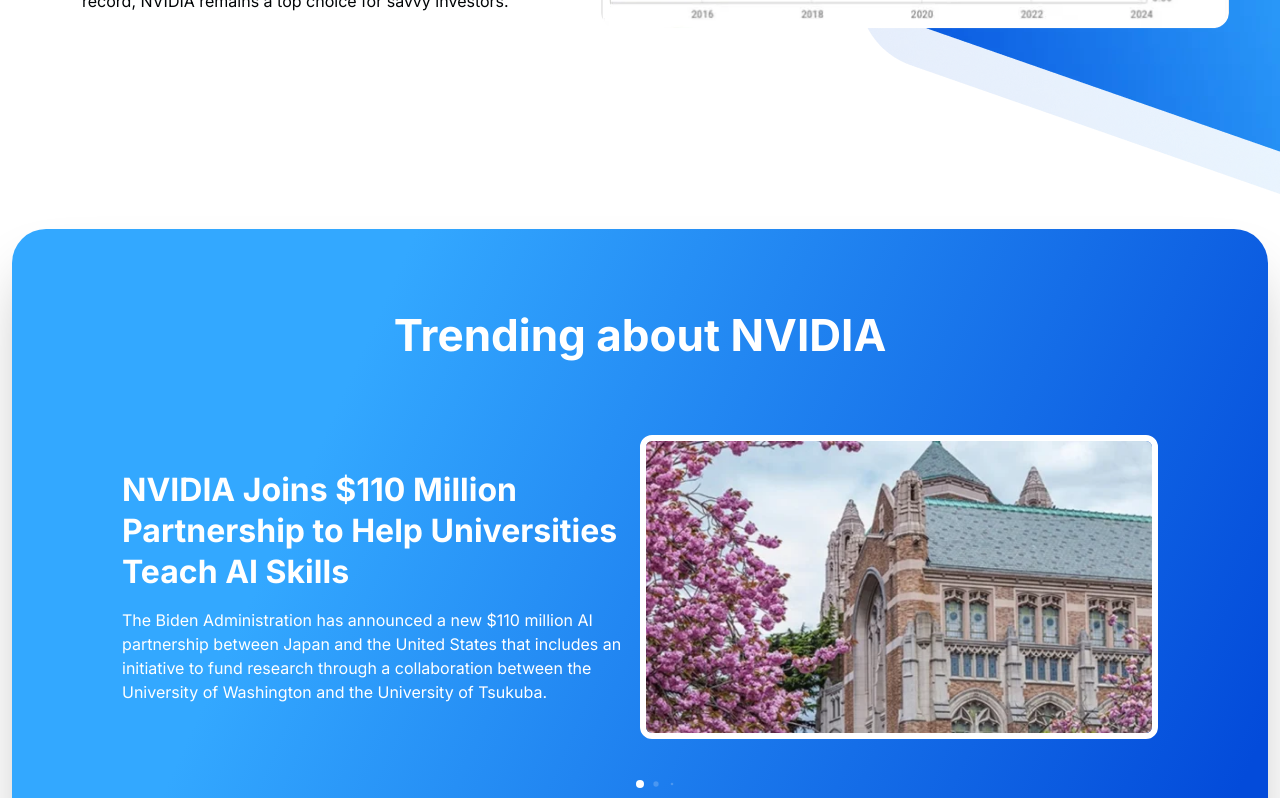
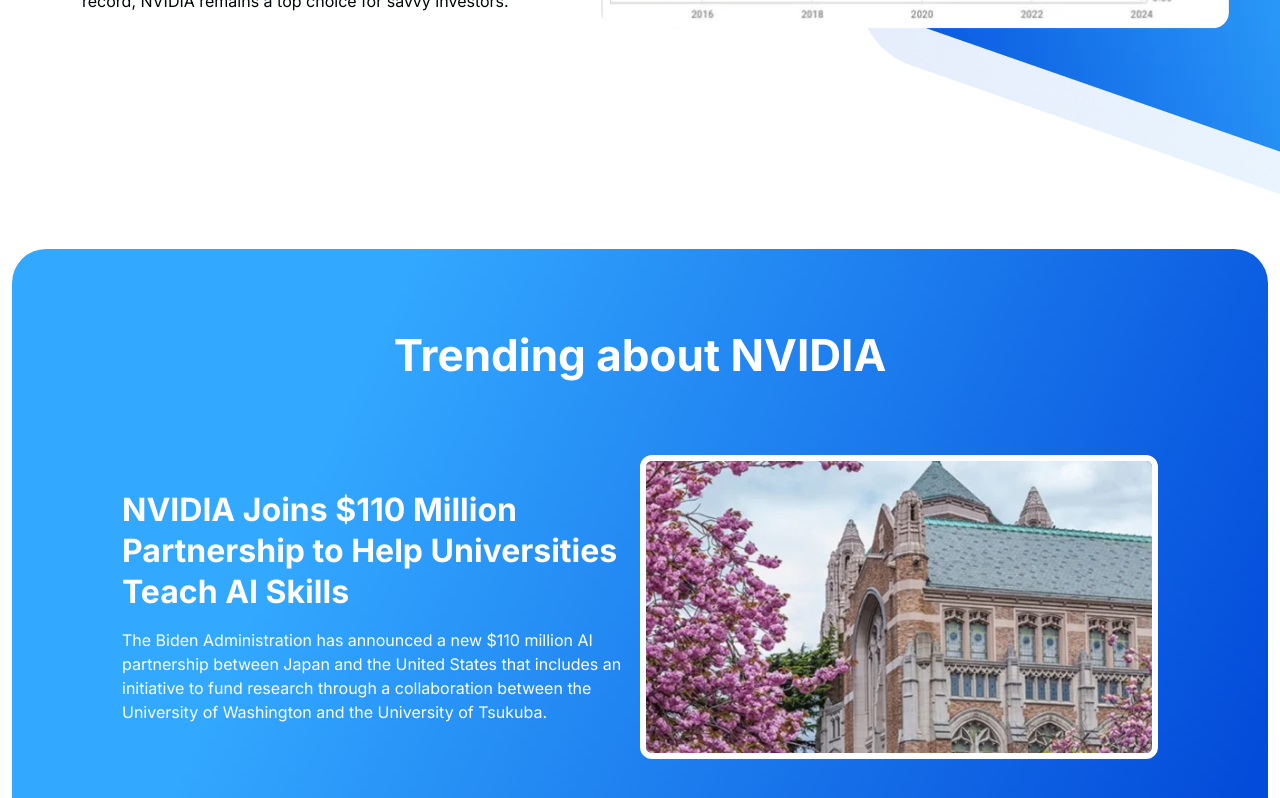
Before and after one commit to prince-372/navdia, a React (Create React App) app: page / in a window 1280 px wide. Shown: the part 2220-3018 px from the top of the page. Built offline with nearby package versions, Linux system fonts and the light colour scheme.

Commit message:
add shadow

```diff
--- a/src/components/Trending.jsx
+++ b/src/components/Trending.jsx
@@ -8,13 +8,13 @@
 
 const Trending = () => {
   return (
-    <div className=" lg:pt-[100px] pt-[34px]">
+    <div className=" lg:pt-[120px] pt-[34px]">
       <div className=" max-w-[1360px] container mx-auto px-3">
-        <div className=" mx-w-[1360px] rounded-[34px] bg-CommonGradient md:py-[78px] py-[10px] md:px-[110px] px-[20px] shadow-[0_35px_60px_-15px_rgba(0,0,0,0.3)]">
+        <div className="shadow-[0px_38px_0px_-9px_#E8F1FD] max-w-[1360px] rounded-[34px] bg-CommonGradient md:py-[78px] py-[10px] md:px-[110px] px-[20px] ">
           <Swiper
+              loop={true}
             pagination={{
               dynamicBullets: true,
-              loop: true,
             }}
             modules={[Pagination]}
             className="mySwiper"
```
